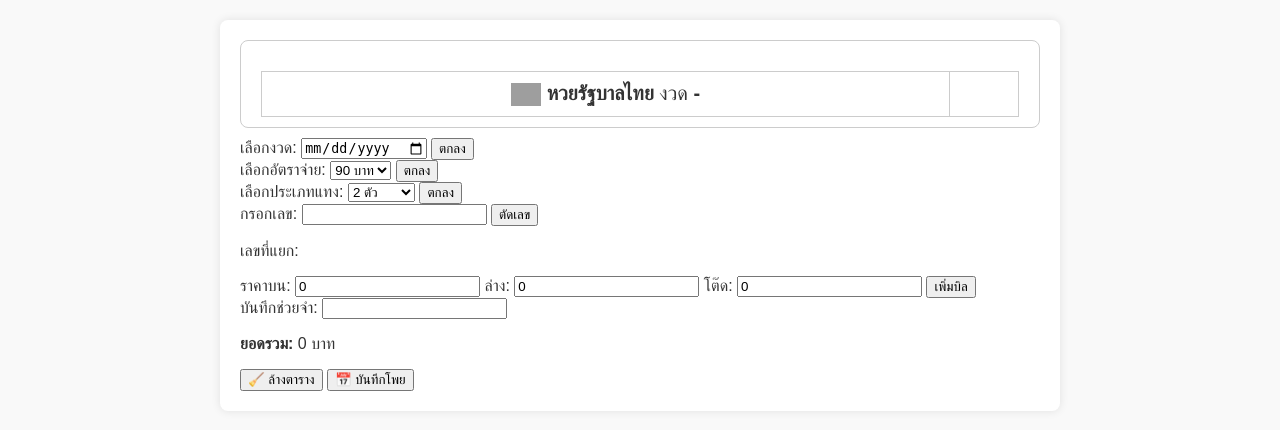
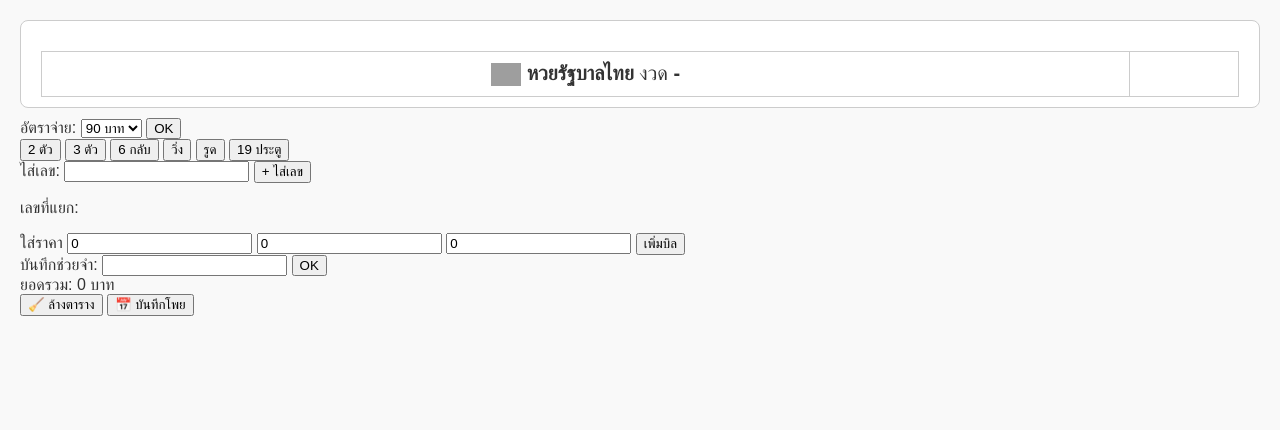
Before and after one commit to Boripath/lotto-flask-app, a Flask app: page / in a window 1280 px wide. Shown: the top 430 px of the page. Run offline with Flask 3, Linux system fonts and the light colour scheme; grey boxes are pictures that could not be loaded.

Commit message:
Update index.html

```diff
--- a/templates/index.html
+++ b/templates/index.html
@@ -7,60 +7,47 @@
     <link rel="stylesheet" href="{{ url_for('static', filename='style.css') }}">
 </head>
 <body>
-<div class="container">
+<div class="lotto-container">
     {{ header_html|safe }}
 
-    <!-- เลือกงวด -->
-    <form method="POST">
-        <label>เลือกงวด:</label>
-        <input type="date" name="draw_date" required>
-        <button type="submit" name="action" value="select_draw">ตกลง</button>
-    </form>
-
-    <!-- เลือกอัตราจ่าย -->
-    <form method="POST">
-        <label>เลือกอัตราจ่าย:</label>
+    <form method="POST" class="form-inline">
+        <label>อัตราจ่าย:</label>
         <select name="pricerate">
             <option value="70" {% if pricerate==70 %}selected{% endif %}>70 บาท</option>
             <option value="90" {% if pricerate==90 %}selected{% endif %}>90 บาท</option>
         </select>
-        <button type="submit" name="action" value="set_pricerate">ตกลง</button>
+        <button type="submit" name="action" value="set_pricerate">OK</button>
     </form>
 
-    <!-- เลือกประเภทแทง -->
-    <form method="POST">
-        <label>เลือกประเภทแทง:</label>
-        <select name="bet_type">
-            {% for bt in ["2 ตัว", "3 ตัว", "6 กลับ", "วิ่ง", "รูด", "19 ประตู"] %}
-                <option value="{{ bt }}" {% if bet_type == bt %}selected{% endif %}>{{ bt }}</option>
-            {% endfor %}
-        </select>
-        <button type="submit" name="action" value="set_bet_type">ตกลง</button>
+    <div class="bet-type-buttons">
+        {% for bt in ["2 ตัว", "3 ตัว", "6 กลับ", "วิ่ง", "รูด", "19 ประตู"] %}
+            <form method="POST" style="display:inline;">
+                <input type="hidden" name="bet_type" value="{{ bt }}">
+                <button type="submit" name="action" value="set_bet_type" class="btn-type">{{ bt }}</button>
+            </form>
+        {% endfor %}
+    </div>
+
+    <form method="POST" class="form-grid">
+        <label>ไส่เลข:</label>
+        <input type="text" name="numbers_input" required>
+        <button type="submit" name="action" value="add_number" class="btn-blue">+ ไส่เลข</button>
     </form>
 
-    <!-- กรอกเลข -->
-    <form method="POST">
-        <label>กรอกเลข:</label>
-        <input type="text" name="numbers_input" required>
-        <button type="submit" name="action" value="add_number">ตัดเลข</button>
-    </form>
-    <p>เลขที่แยก: {{ numbers|join(", ") }}</p>
+    <p class="numbers-display">เลขที่แยก: {{ numbers|join(" ") }}</p>
 
-    <!-- ราคา -->
-    <form method="POST">
-        <label>ราคาบน:</label>
-        <input type="number" name="price_top" value="0" required>
-        <label>ล่าง:</label>
-        <input type="number" name="price_bottom" value="0" required>
-        <label>โต๊ด:</label>
-        <input type="number" name="price_tod" value="0" required>
-        <button type="submit" name="action" value="add_bill">เพิ่มบิล</button>
+    <form method="POST" class="form-grid">
+        <label>ใส่ราคา</label>
+        <input type="number" name="price_top" value="{{ price_top }}" placeholder="บน">
+        <input type="number" name="price_bottom" value="{{ price_bottom }}" placeholder="ล่าง">
+        <input type="number" name="price_tod" value="{{ price_tod }}" placeholder="โต๊ด">
+        <button type="submit" name="action" value="add_bill" class="btn-blue">เพิ่มบิล</button>
     </form>
 
-    <!-- ตารางบิล -->
     {% if bills %}
-    <table>
-        <tr><th>#</th><th>เลข</th><th>บน</th><th>ล่าง</th><th>โต๊ด</th></tr>
+    <table class="bill-table">
+        <thead><tr><th>#</th><th>เลข</th><th>บน</th><th>ล่าง</th><th>โต๊ด</th><th></th></tr></thead>
+        <tbody>
         {% for bill in bills %}
         <tr>
             <td>{{ bill.idx }}</td>
@@ -68,22 +55,29 @@
             <td>{{ bill.top }}</td>
             <td>{{ bill.bottom }}</td>
             <td>{{ bill.tod }}</td>
+            <td>
+                <form method="POST" style="display:inline;">
+                    <input type="hidden" name="bill_idx" value="{{ bill.idx }}">
+                    <button type="submit" name="action" value="delete_bill">🗘️</button>
+                </form>
+            </td>
         </tr>
         {% endfor %}
+        </tbody>
     </table>
     {% endif %}
 
-    <!-- บันทึก + ยอด -->
-    <form method="POST">
+    <form method="POST" class="form-grid">
         <label>บันทึกช่วยจำ:</label>
         <input type="text" name="memo" value="{{ memo }}">
-        <p><strong>ยอดรวม:</strong> {{ total_amount }}</p>
+        <button type="submit" name="action" value="set_memo">OK</button>
     </form>
 
-    <!-- ปุ่มล้าง/บันทึก -->
-    <form method="POST">
-        <button type="submit" name="action" value="clear_input">🧹 ล้างตาราง</button>
-        <button type="submit" name="action" value="save_all">📅 บันทึกโพย</button>
+    <div class="total-display">ยอดรวม: {{ total_amount }}</div>
+
+    <form method="POST" class="form-buttons">
+        <button type="submit" name="action" value="clear_input" class="btn-red">🧹 ล้างตาราง</button>
+        <button type="submit" name="action" value="save_all" class="btn-green">📅 บันทึกโพย</button>
     </form>
 </div>
 </body>
```
